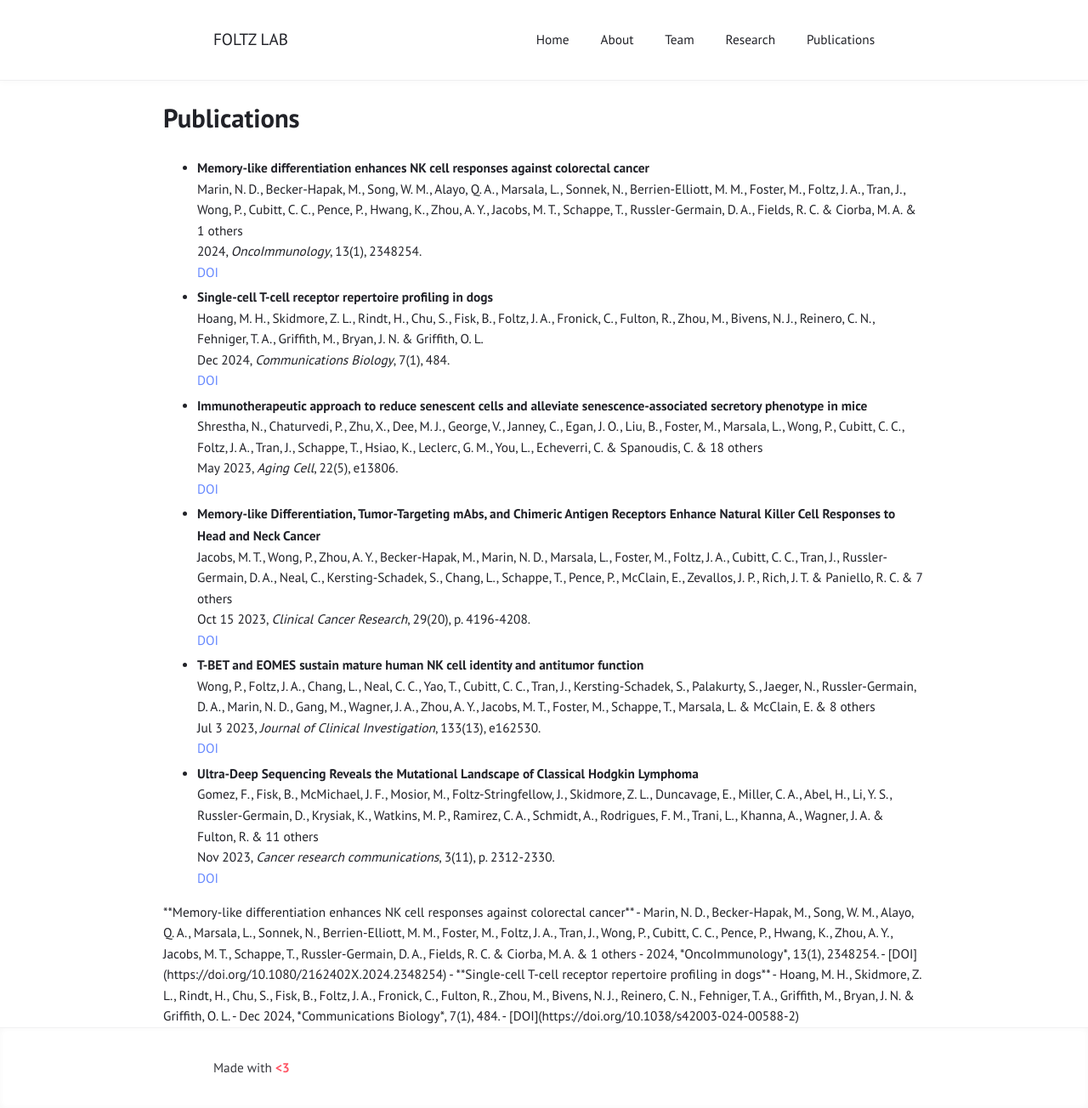
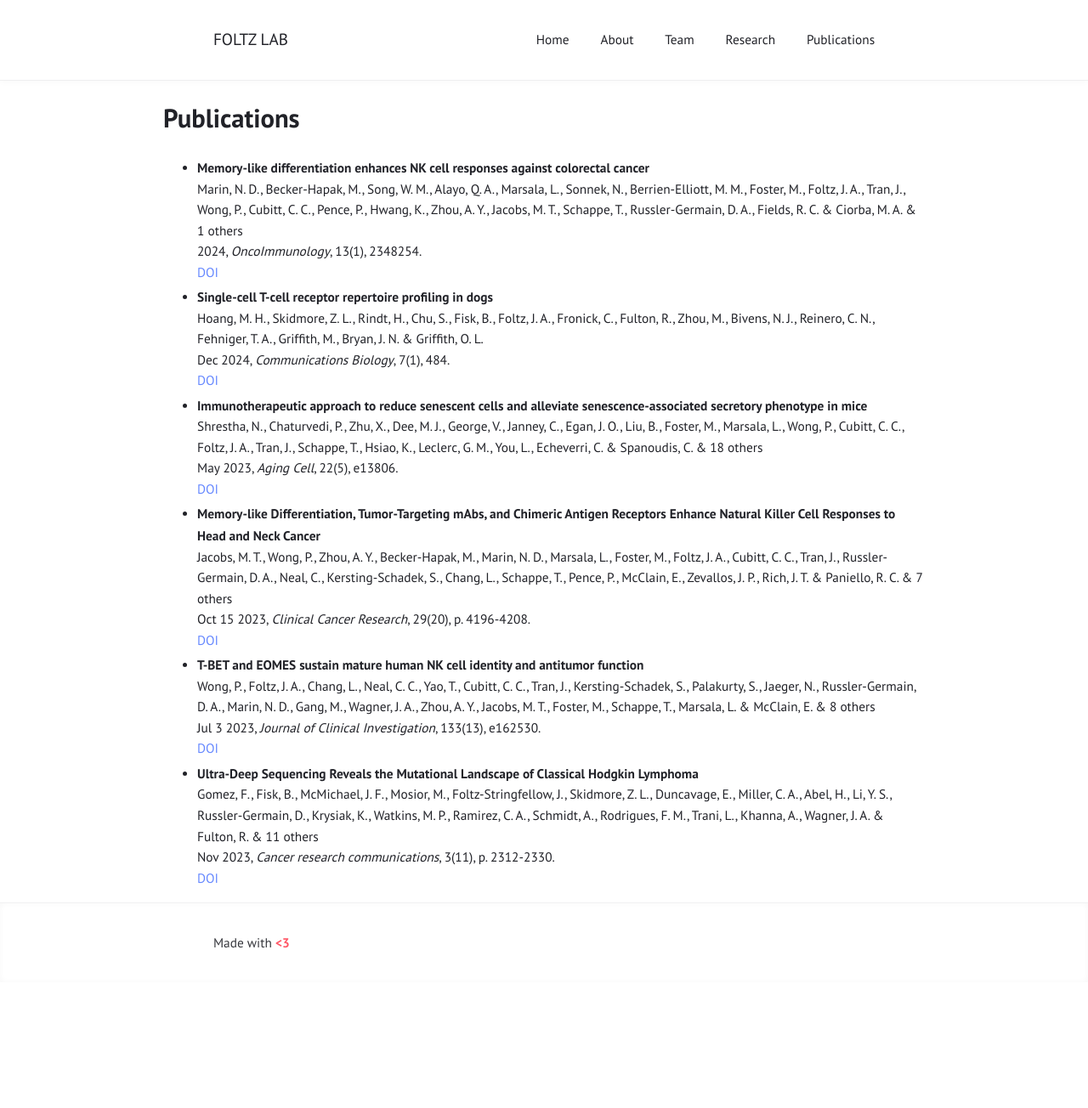
Before and after one commit to Foltz-Lab/Foltz-Lab.github.io, a Jekyll site: the page built from publications.html, in a window 1280 px wide. Shown: the whole page at 85% size. Built offline with Jekyll 4.4.1, drawn with Linux system fonts in a browser that asks for light colours; after the commit the page ends 1156 px from its top, so only the background shows below that.

Commit message:
Update publications.html

```diff
--- a/publications.html
+++ b/publications.html
@@ -62,13 +62,3 @@ title: "Publications"
     </li>
     <!-- Add more publications similarly -->
 </ul>
-
-**Memory-like differentiation enhances NK cell responses against colorectal cancer**
-  - Marin, N. D., Becker-Hapak, M., Song, W. M., Alayo, Q. A., Marsala, L., Sonnek, N., Berrien-Elliott, M. M., Foster, M., Foltz, J. A., Tran, J., Wong, P., Cubitt, C. C., Pence, P., Hwang, K., Zhou, A. Y., Jacobs, M. T., Schappe, T., Russler-Germain, D. A., Fields, R. C. & Ciorba, M. A. & 1 others
-  - 2024, *OncoImmunology*, 13(1), 2348254.
-  - [DOI](https://doi.org/10.1080/2162402X.2024.2348254)
-
-- **Single-cell T-cell receptor repertoire profiling in dogs**
-  - Hoang, M. H., Skidmore, Z. L., Rindt, H., Chu, S., Fisk, B., Foltz, J. A., Fronick, C., Fulton, R., Zhou, M., Bivens, N. J., Reinero, C. N., Fehniger, T. A., Griffith, M., Bryan, J. N. & Griffith, O. L.
-  - Dec 2024, *Communications Biology*, 7(1), 484.
-  - [DOI](https://doi.org/10.1038/s42003-024-00588-2)
```
